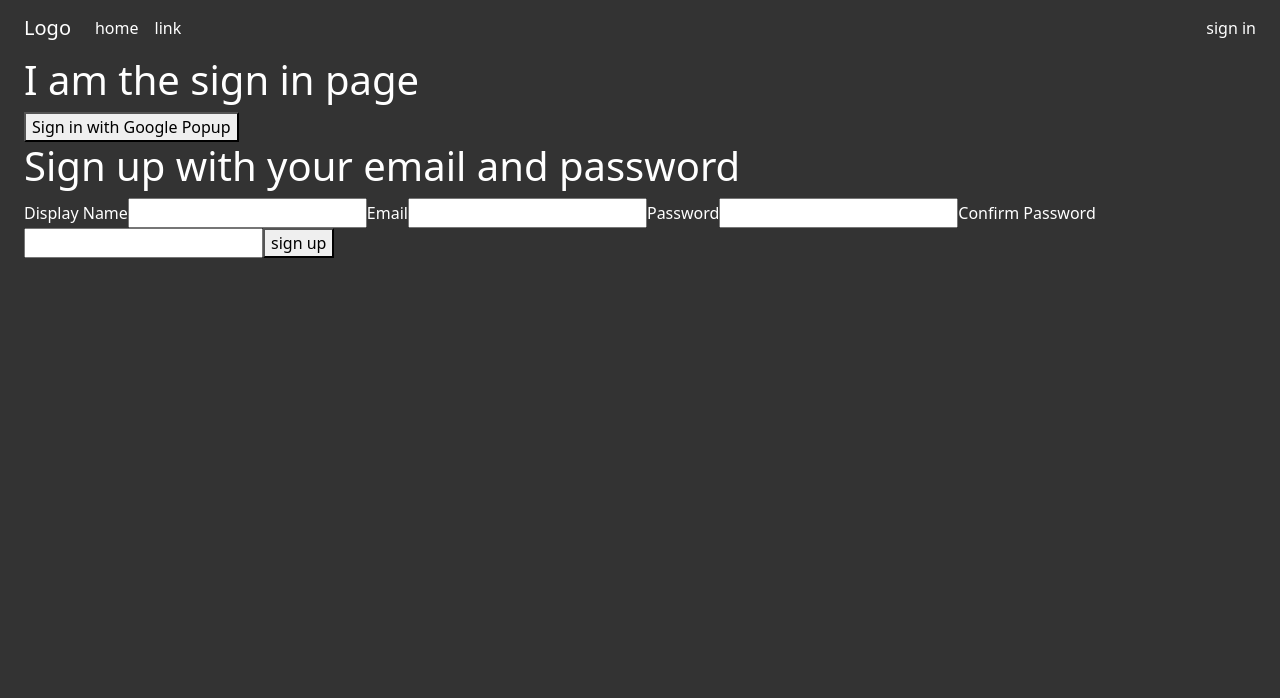
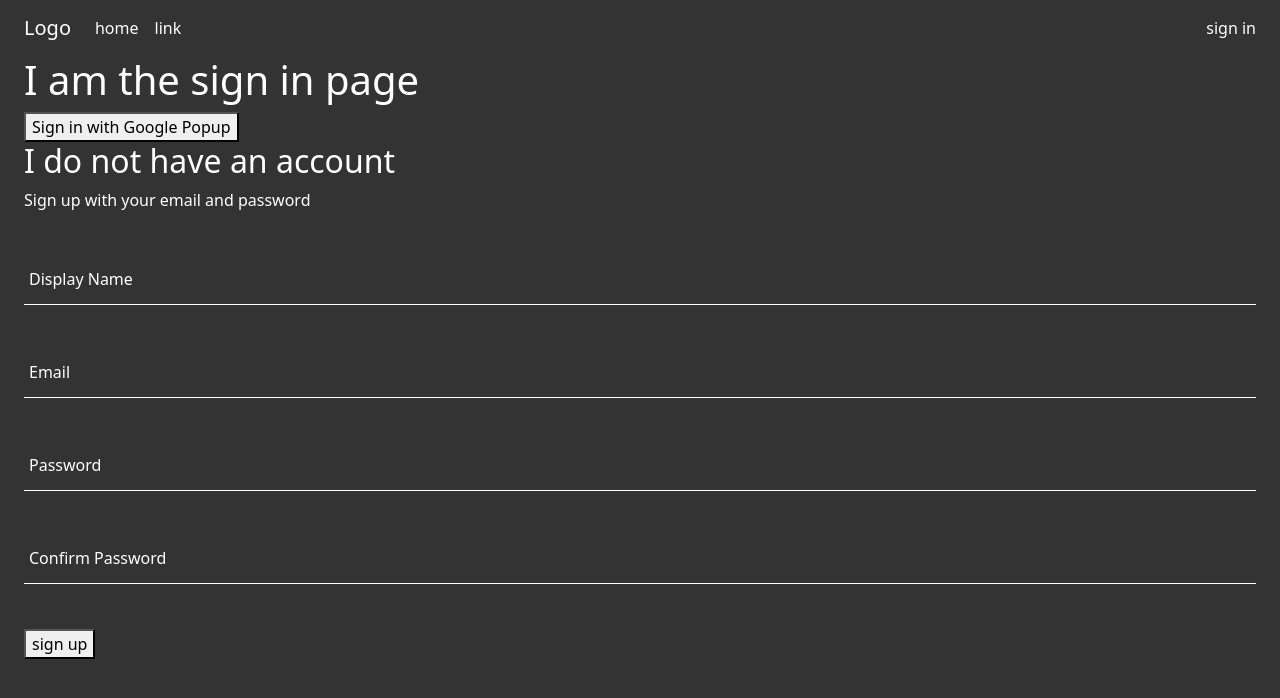
Before and after one commit to phylliswong/to-do-list, a React (Create React App) app: page /sign-in in a window 1280 px wide. Shown: the top 698 px of the page. Built offline with nearby package versions, Linux system fonts and the light colour scheme.

Commit message:
feat: add styling for signup form refactor: move form input to own component

```diff
--- /dev/null
+++ b/src/components/form-input/form-input.component.jsx
@@ -0,0 +1,20 @@
+import './form-input.styles.scss';
+
+const FormInput = ({ label, ...otherProps }) => {
+  return (
+    <div className='group'>
+      <input className='form-input' {...otherProps} />
+      { label && (
+        <label
+          className={`${
+            otherProps.value.length ? 'shrink' : ''
+          } form-input-label`}
+        >
+          {label}
+        </label>
+      )}
+    </div>
+  )
+}
+
+export default FormInput;
--- /dev/null
+++ b/src/components/form-input/form-input.styles.scss
@@ -0,0 +1,54 @@
+$sub-color: white;
+$main-color: #ddd;
+
+@mixin shrinkLabel {
+  top: -14px;
+  font-size: 12px;
+  color: $main-color;
+}
+
+.group {
+  position: relative;
+  margin: 45px 0;
+
+  .form-input {
+    background: none;
+    background-color: rgb(51, 51, 51);
+    color: $sub-color;
+    font-size: 18px;
+    padding: 10px 10px 10px 5px;
+    display: block;
+    width: 100%;
+    border: none;
+    border-radius: 0;
+    border-bottom: 1px solid $sub-color;
+    margin: 25px 0;
+
+    &:focus {
+      outline: none;
+    }
+
+    &:focus ~ .form-input-label {
+      @include shrinkLabel();
+    }
+  }
+
+  input[type='password'] {
+    letter-spacing: 0.3em;
+  }
+
+  .form-input-label {
+    color: $sub-color;
+    font-size: 16px;
+    font-weight: normal;
+    position: absolute;
+    pointer-events: none;
+    left: 5px;
+    top: 10px;
+    transition: 300ms ease all;
+
+    &.shrink {
+      @include shrinkLabel();
+    }
+  }
+}
--- a/src/components/sign-up-form/sign-up-form.component.jsx
+++ b/src/components/sign-up-form/sign-up-form.component.jsx
@@ -3,6 +3,8 @@
   createAuthUserWithEmailAndPassword,
   createUserDocumentFromAuth,
 } from '../../utils/firebase/firebase-utils';
+
+import FormInput from '../form-input/form-input.component';
 
 import './sign-up-form.styles.scss';
 
@@ -17,6 +19,9 @@
   const [formFields, setFormFields] = useState(defaultFormFields);
   const { displayName, email, password, confirmPassword } = formFields;
 
+  const resetFormFields = () => {
+    setFormFields(defaultFormFields);
+  }
 
   const handleSubmit = async (e) => {
     e.preventDefault();
@@ -32,6 +37,7 @@
       );
 
       await createUserDocumentFromAuth(user, { displayName });
+      resetFormFields();
     } catch(error) {
       if (error.code === "auth/email-already-in-use") {
         alert("Cannot create user, email already in use");
@@ -48,10 +54,14 @@
 
   return (
     <div>
-      <h1>Sign up with your email and password</h1>
-      <form onSubmit={handleSubmit}>
-        <label>Display Name</label>
-        <input
+      <h2>I do not have an account</h2>
+      <span>Sign up with your email and password</span>
+      <form
+        className="sign-up-form"
+        onSubmit={handleSubmit}
+      >
+        <FormInput
+          label={'Display Name'}
           type='text'
           required
           onChange={handleChange}
@@ -59,8 +69,8 @@
           value={displayName}
         />
 
-        <label>Email</label>
-        <input
+        <FormInput
+          label={'Email'}
           type='email'
           required
           onChange={handleChange}
@@ -68,8 +78,8 @@
           value={email}
         />
 
-        <label>Password</label>
-        <input
+        <FormInput
+          label={'Password'}
           type='password'
           required
           onChange={handleChange}
@@ -77,8 +87,8 @@
           value={password}
         />
 
-        <label>Confirm Password</label>
-        <input
+        <FormInput
+          label={'Confirm Password'}
           type='password'
           required
           onChange={handleChange}
```
